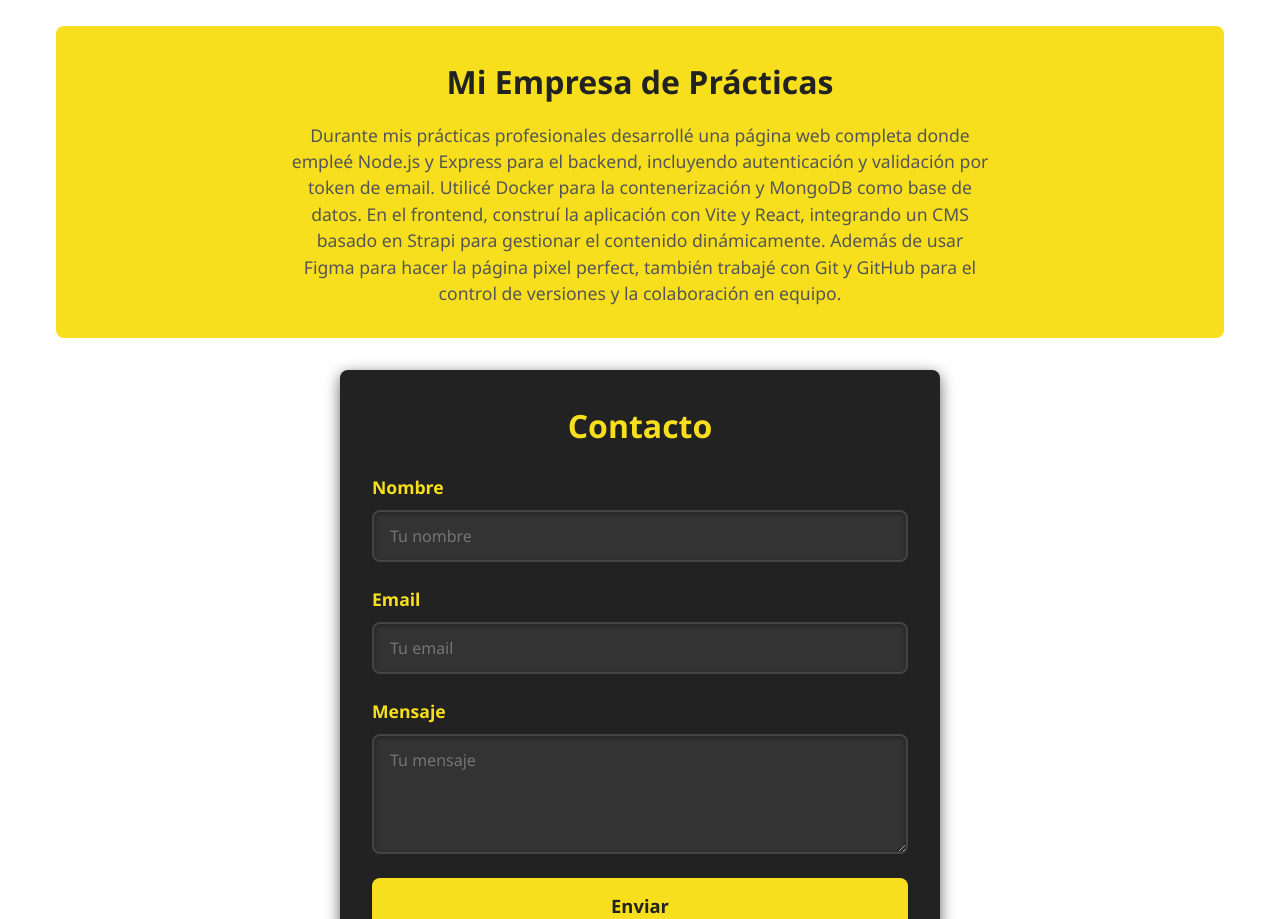
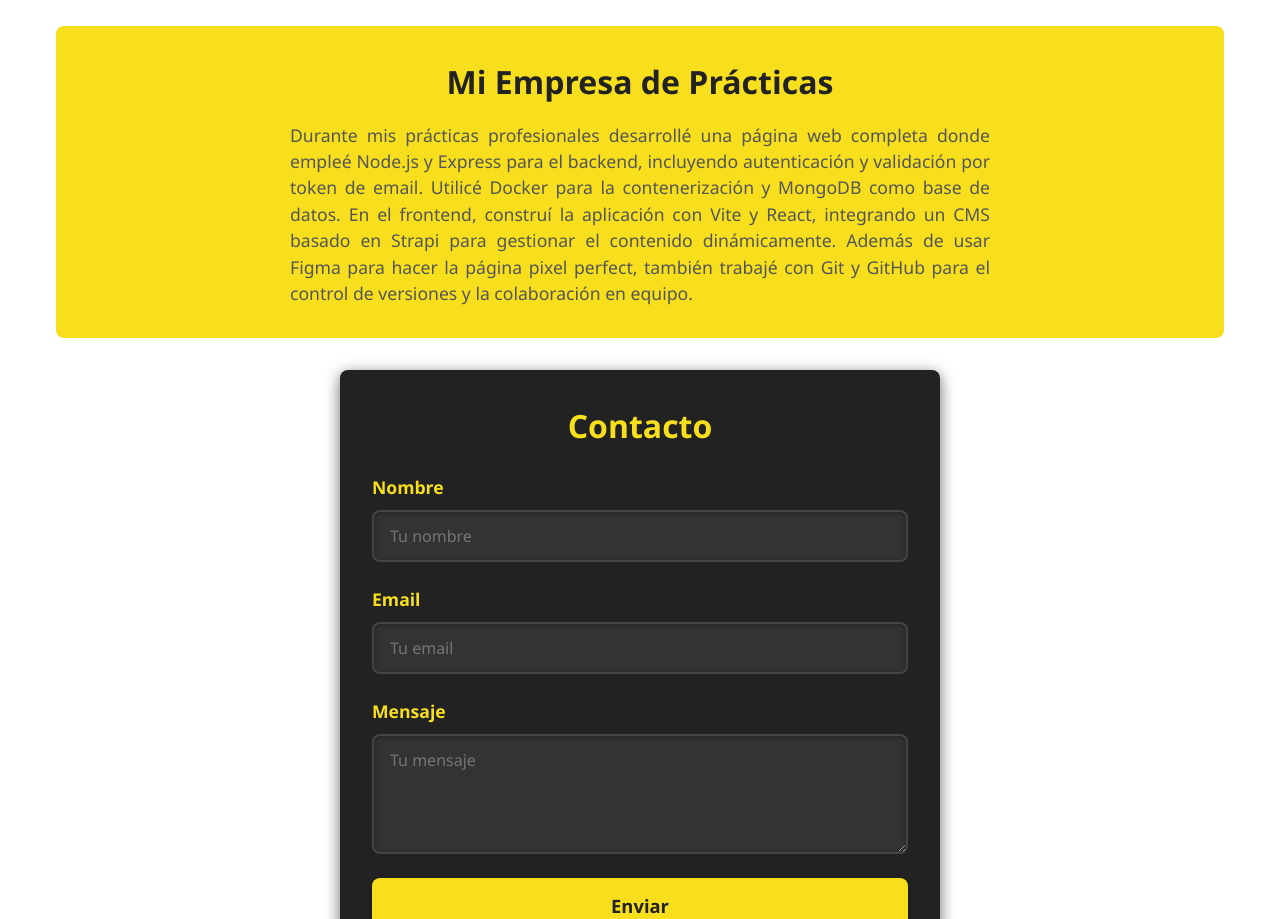
Before and after one commit to Paradels/Paradels.Portfolio.io, a React (Vite) app: page / in a window 1280 px wide. Shown: the part 940-1859 px from the top of the page. Built offline with nearby package versions, Linux system fonts and the light colour scheme.

Commit message:
Center Practicas

```diff
--- a/src/components/MainContent.jsx
+++ b/src/components/MainContent.jsx
@@ -68,7 +68,7 @@ export default function MainContent({ refs }) {
       {/* EMPRESA */}
       <section ref={refs.company} className={styles.company}>
         <h2>Mi Empresa de Prácticas</h2>
-        <p>
+       <p className={styles.companyMain}>
           Durante mis prácticas profesionales desarrollé una página web completa donde
           empleé Node.js y Express para el backend, incluyendo autenticación y validación
           por token de email. Utilicé Docker para la contenerización y MongoDB como base
--- a/src/styles/MainContent.module.css
+++ b/src/styles/MainContent.module.css
@@ -76,6 +76,9 @@
   border-radius: 8px;
   text-align: center;
 }
+.companyMain {
+  text-align: justify;
+}
 
 .company h2 {
   margin-bottom: 1rem;
```
